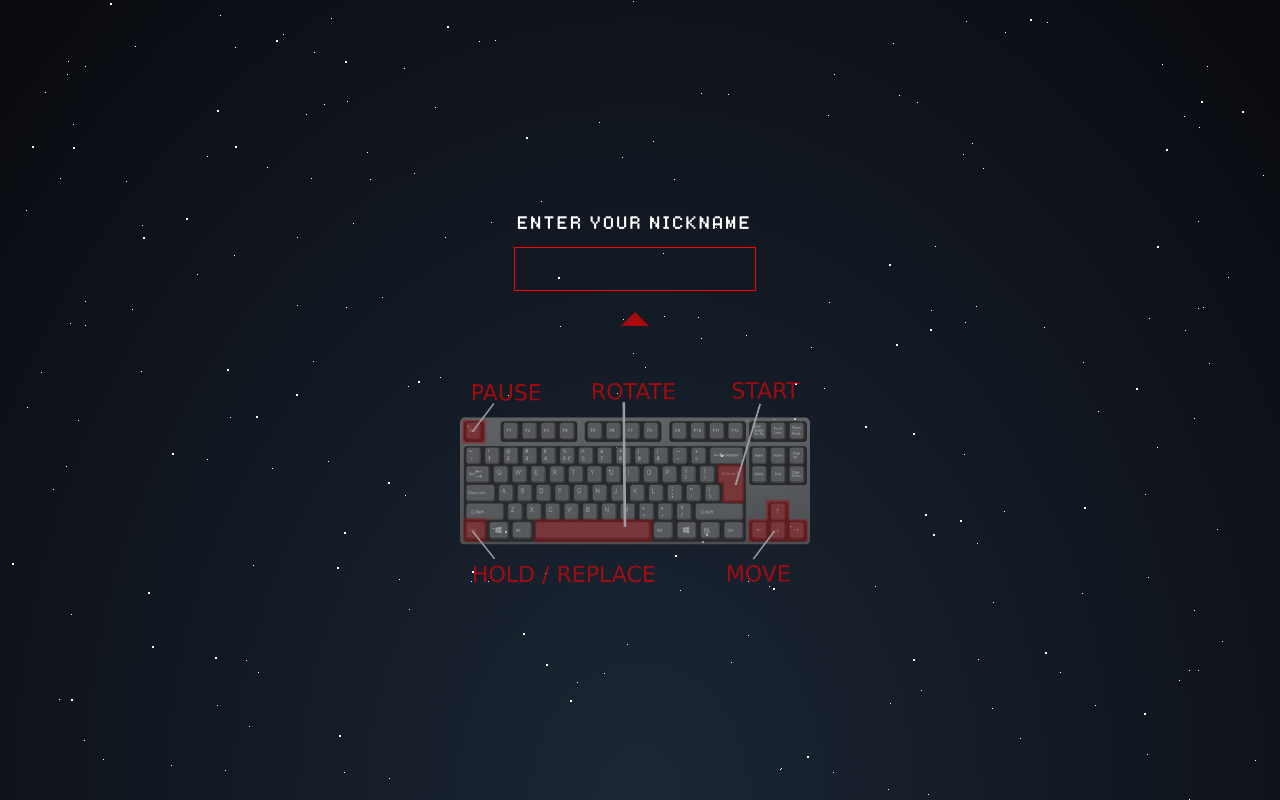
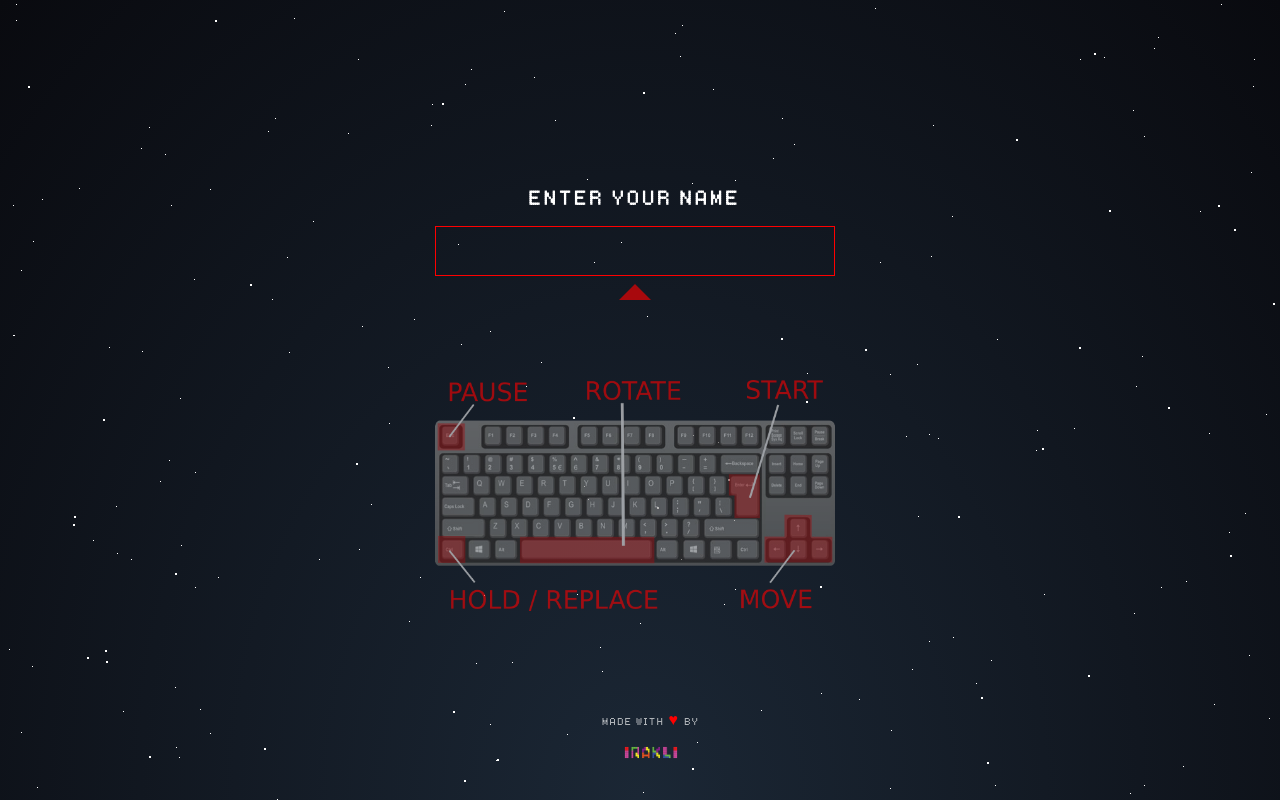
Before and after one commit to iraconira/tetris, a React (Create React App) app: page / in a window 1280 px wide. Built offline with nearby package versions, Linux system fonts and the light colour scheme.

Commit message:
tetris name mode backup

```diff
--- a/public/index.html
+++ b/public/index.html
@@ -5,15 +5,12 @@
     <link rel="icon" href="%PUBLIC_URL%/favicon.ico" />
     <meta name="viewport" content="width=device-width, initial-scale=1" />
     <meta name="theme-color" content="#000000" />
-    <meta
-      name="description"
-      content="Web site created using create-react-app"
-    />
+    <meta name="description" content="Tetris web app using ReactJs" />
     <link rel="apple-touch-icon" href="%PUBLIC_URL%/logo192.png" />
 
     <link rel="manifest" href="%PUBLIC_URL%/manifest.json" />
 
-    <title>Tetris app by Ira</title>
+    <title>Tetris app by Irakli</title>
   </head>
   <body>
     <noscript>You need to enable JavaScript to run this app.</noscript>
--- a/src/App.scss
+++ b/src/App.scss
@@ -15,12 +15,25 @@ $width: 1rem;
 $height: $width;
 $box-shadow: 0px 2px 10px 0px #000 inset;
 $button-shadow: 0px 2px 10px 0px #000;
+$interface-shadow: 1px 1px 10px 2px #000000d6;
 
 html {
-  font-size: 14px;
-  // @media only screen and (max-width: 767px) {
-  //   font-size: 10px;
-  // }
+  font-size: 16px;
+  @media only screen and (max-height: 620px) {
+    font-size: 15px;
+  }
+  @media only screen and (max-height: 570px) {
+    font-size: 14px;
+  }
+  @media only screen and (max-height: 520px) {
+    font-size: 12px;
+  }
+  @media only screen and (max-height: 450px) {
+    font-size: 10px;
+  }
+  @media only screen and (max-width: 320px) {
+    font-size: 10px;
+  }
 }
 
 #root {
@@ -56,8 +69,9 @@ html {
     flex-flow: column;
     padding: 0.5rem;
     margin: 0.5rem;
-    border-radius: 0.5rem;
+    border-radius: 1.5rem;
     background: #111111;
+    box-shadow: $interface-shadow;
 
     .board-wrapper {
       display: flex;
@@ -308,9 +322,6 @@ html {
       border-radius: 50%;
     }
 
-    .control-twist {
-    }
-
     .hold {
       top: 2rem;
       font-size: 0.4rem;
@@ -325,6 +336,7 @@ html {
   margin: 1rem;
 
   .intro-input {
+    width: 100%;
     background: transparent;
     border: 1px solid red;
     color: red;
@@ -458,3 +470,52 @@ html {
     transform: translateY(1rem);
   }
 }
+
+.copyright {
+  position: absolute;
+  bottom: 1rem;
+  flex-flow: nowrap;
+  justify-content: center;
+  width: 100%;
+
+  .text {
+    span {
+      color: red;
+      font-size: 1rem;
+      width: max-content;
+    }
+  }
+  .name {
+    display: inline-flex;
+    transform: scale(0.3);
+    span {
+      background-image: url(/tetrisletters.png);
+      background-repeat: no-repeat;
+      background-size: 300px;
+      height: 37px;
+      position: relative;
+      margin: 5px;
+      // border: 1px solid lightgrey;
+    }
+    .i {
+      background-position: -9px -62px;
+      width: 12px;
+    }
+    .r {
+      background-position: -46px -114px;
+      width: 25px;
+    }
+    .a {
+      background-position: -8px -12px;
+      width: 25px;
+    }
+    .k {
+      background-position: -72px -62px;
+      width: 25px;
+    }
+    .l {
+      background-position: -115px -62px;
+      width: 25px;
+    }
+  }
+}
--- a/src/components/intro.jsx
+++ b/src/components/intro.jsx
@@ -22,7 +22,7 @@ class Intro extends Component {
         className='intro'
         onSubmit={(_e) => this.props.handleSubmit(_e, name)}
       >
-        <h1>enter your nickname</h1>
+        <h1>enter your name</h1>
         <input
           className='intro-input'
           type='text'
@@ -36,6 +36,19 @@ class Intro extends Component {
           </button>
         )) || <div className='triangle-up'></div>}
         <div className='instructions'></div>
+        <div className='copyright'>
+          <div className='text'>
+            made with <span>&hearts;</span> by
+          </div>
+          <div className='name'>
+            <span className='i'></span>
+            <span className='r'></span>
+            <span className='a'></span>
+            <span className='k'></span>
+            <span className='l'></span>
+            <span className='i'></span>
+          </div>
+        </div>
       </form>
     );
   }
```
Also changed, not shown: public/manifest.json, public/tetrisletters.png (added), 1 other file (tests, documents, lock files or other folders).
